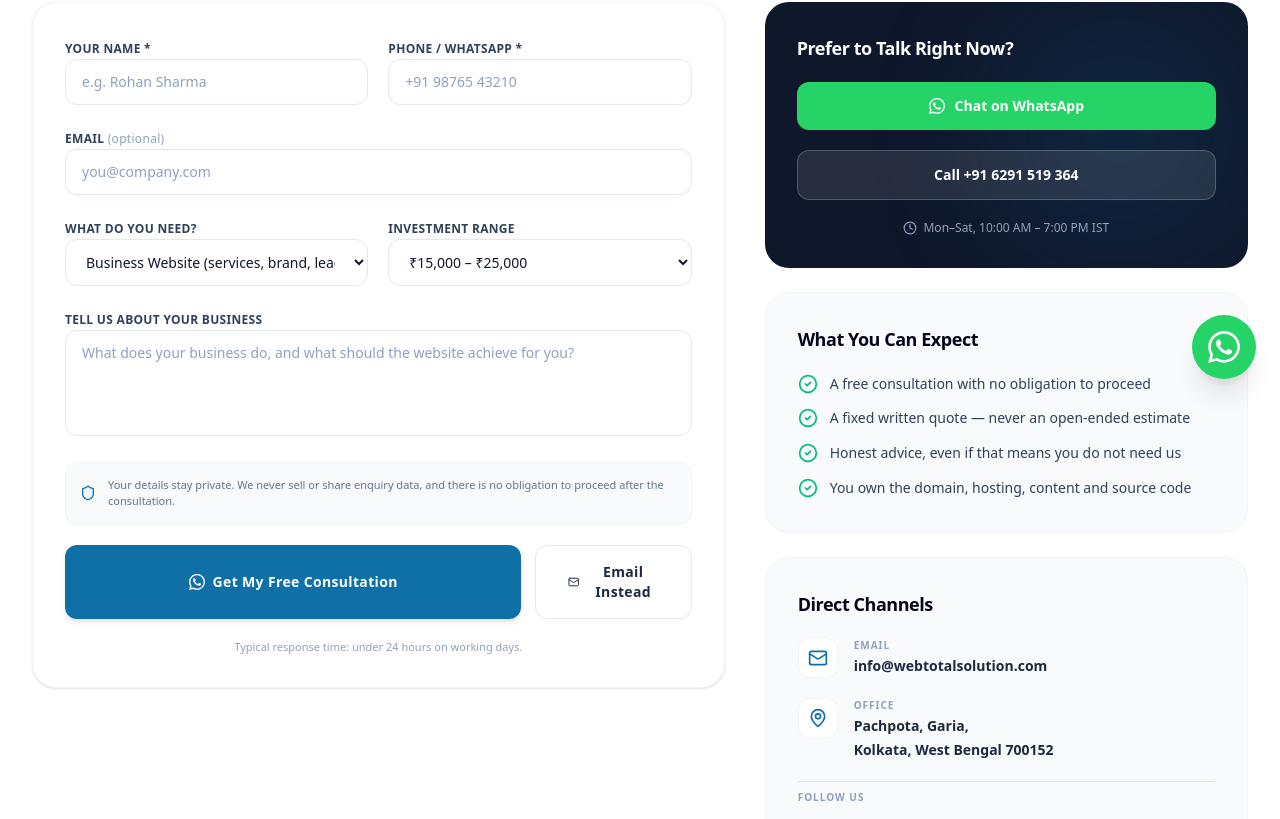
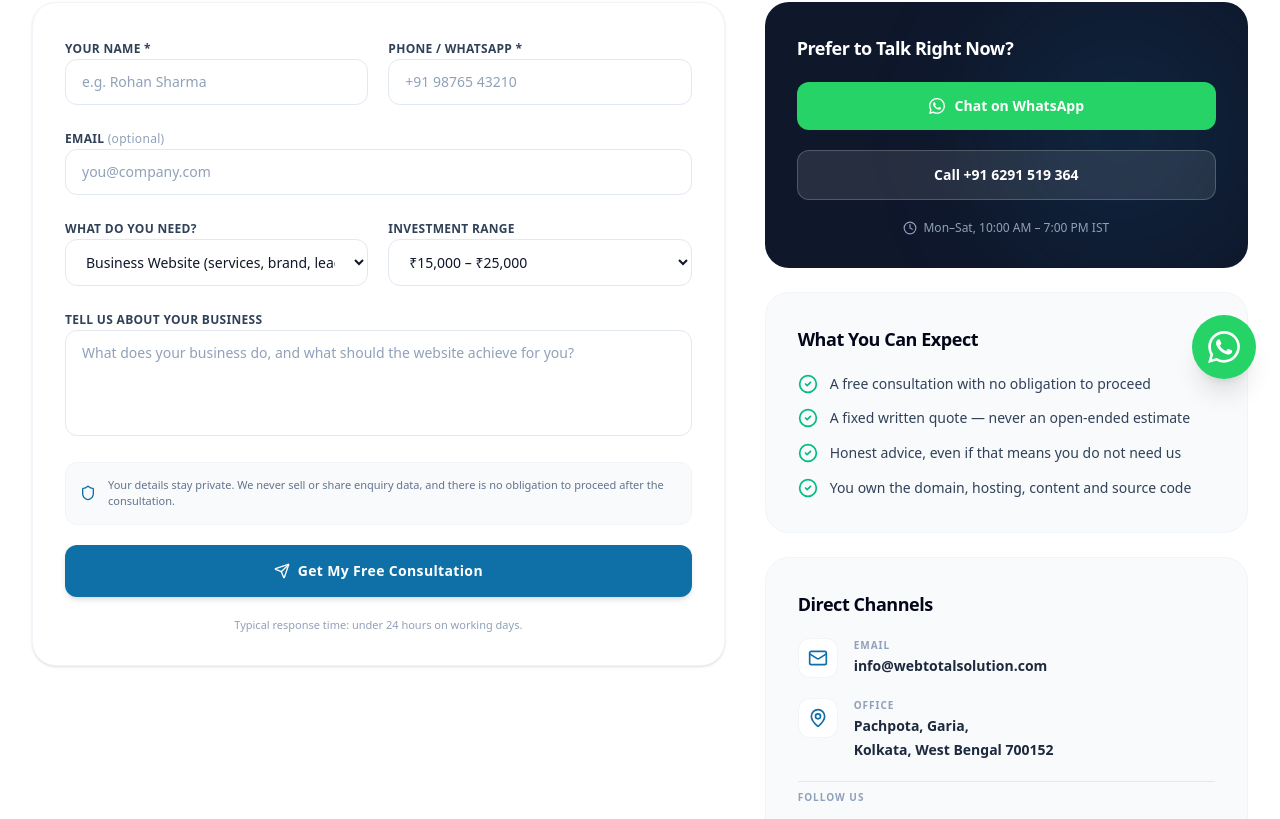
Before and after one commit to piyushthakur7/web-total-solutuion, a Next.js app: page /contact in a window 1280 px wide. Shown: the part 397-1216 px from the top of the page. Built offline with nearby package versions, Linux system fonts and the light colour scheme.

Commit message:
docs: add comments for LEAD_CAPTURE_URL and LEAD_CAPTURE_KEY to clarify usage

```diff
--- a/src/components/LeadForm.tsx
+++ b/src/components/LeadForm.tsx
@@ -2,9 +2,8 @@
 
 import React, { useEffect, useState } from 'react';
 import { motion, AnimatePresence } from 'motion/react';
-import { CheckCircle, Clock, Mail, Shield } from 'lucide-react';
-import WhatsAppIcon from './WhatsAppIcon';
-import { EMAIL, WHATSAPP_URL } from '../siteContent';
+import { CheckCircle, Clock, Send, Shield } from 'lucide-react';
+import { LEAD_CAPTURE_KEY, LEAD_CAPTURE_URL } from '../siteContent';
 
 export const PROJECT_TYPES = [
   'Business Website',
@@ -62,6 +61,8 @@ export default function LeadForm({
   const [projectType, setProjectType] = useState(defaultProjectType);
   const [budget, setBudget] = useState(BUDGET_RANGES[0]);
   const [details, setDetails] = useState(defaultDetails);
+  // Honeypot — real visitors never see or fill this field.
+  const [companyWebsite, setCompanyWebsite] = useState('');
 
   const [error, setError] = useState('');
   const [isSubmitting, setIsSubmitting] = useState(false);
@@ -93,29 +94,50 @@ export default function LeadForm({
       .filter(Boolean)
       .join('\n');
 
-  const handleSubmit = (method: 'email' | 'whatsapp') => {
+  const handleSubmit = async () => {
     if (!name.trim() || !phone.trim()) {
       setError('Please add your name and phone number so we can reach you.');
       return;
     }
+
+    // Bots fill every field, including this hidden one — accept silently
+    // without ever hitting the backend.
+    if (companyWebsite) {
+      setInquiryCode(`WTS-${Math.floor(100000 + Math.random() * 900000)}`);
+      setSubmitted(true);
+      return;
+    }
+
     setError('');
     setIsSubmitting(true);
 
-    const message = buildMessage();
+    try {
+      const res = await fetch(LEAD_CAPTURE_URL, {
+        method: 'POST',
+        headers: { 'Content-Type': 'application/json' },
+        body: JSON.stringify({
+          name,
+          phone,
+          email,
+          message: buildMessage(),
+          key: LEAD_CAPTURE_KEY,
+          source: source || 'Website form',
+          page_url: window.location.href,
+        }),
+      });
+      const result = await res.json();
 
-    if (method === 'email') {
-      window.location.href = `mailto:${EMAIL}?subject=${encodeURIComponent(
-        `Website Consultation Request — ${name}`
-      )}&body=${encodeURIComponent(message)}`;
-    } else {
-      window.open(`${WHATSAPP_URL}?text=${encodeURIComponent(message)}`, '_blank');
+      if (result.ok) {
+        setInquiryCode(`WTS-${Math.floor(100000 + Math.random() * 900000)}`);
+        setSubmitted(true);
+      } else {
+        setError(result.error || 'Something went wrong. Please try again.');
+      }
+    } catch {
+      setError('Something went wrong. Please try again.');
+    } finally {
+      setIsSubmitting(false);
     }
-
-    setTimeout(() => {
-      setInquiryCode(`WTS-${Math.floor(100000 + Math.random() * 900000)}`);
-      setIsSubmitting(false);
-      setSubmitted(true);
-    }, 900);
   };
 
   const handleReset = () => {
@@ -255,6 +277,18 @@ export default function LeadForm({
               />
             </div>
 
+            {/* Honeypot: real visitors never see this field. Leave it in the form. */}
+            <input
+              name="company_website"
+              type="text"
+              value={companyWebsite}
+              onChange={(e) => setCompanyWebsite(e.target.value)}
+              style={{ position: 'absolute', left: '-9999px' }}
+              tabIndex={-1}
+              autoComplete="off"
+              aria-hidden="true"
+            />
+
             {error && (
               <p role="alert" className="text-xs font-semibold text-red-600 bg-red-50 border border-red-100 rounded-xl px-4 py-3">
                 {error}
@@ -272,21 +306,12 @@ export default function LeadForm({
             <div className="flex flex-col sm:flex-row gap-3.5">
               <button
                 type="button"
-                onClick={() => handleSubmit('whatsapp')}
+                onClick={handleSubmit}
                 disabled={isSubmitting}
                 className="w-full bg-brand-blue hover:bg-brand-blue/90 text-white font-bold py-4 rounded-xl text-sm tracking-wide shadow-md hover:shadow-lg transition-all flex items-center justify-center space-x-2 disabled:opacity-50 cursor-pointer"
               >
-                <WhatsAppIcon className="w-4 h-4" />
+                <Send className="w-4 h-4" />
                 <span>{isSubmitting ? 'Sending…' : submitLabel}</span>
-              </button>
-              <button
-                type="button"
-                onClick={() => handleSubmit('email')}
-                disabled={isSubmitting}
-                className="w-full sm:w-auto sm:px-8 bg-white hover:bg-slate-50 text-slate-800 border border-slate-200 font-bold py-4 rounded-xl text-sm tracking-wide transition-all flex items-center justify-center space-x-2 disabled:opacity-50 cursor-pointer"
-              >
-                <Mail className="w-4 h-4" />
-                <span>Email Instead</span>
               </button>
             </div>
 
--- a/src/siteContent.ts
+++ b/src/siteContent.ts
@@ -6,6 +6,15 @@
 export const WHATSAPP_URL = 'https://wa.me/916291519364';
 export const PHONE_DISPLAY = '+91 6291 519 364';
 export const EMAIL = 'info@webtotalsolution.com';
+
+/**
+ * InsForge "capture-lead" function used by LeadForm to store enquiries in the
+ * backend. The key is a public, function-scoped identifier (not an admin/API
+ * secret) — it's meant to ship to the browser, the same way the InsForge
+ * anon key is.
+ */
+export const LEAD_CAPTURE_URL = 'https://6rggp898.ap-southeast.insforge.app/functions/capture-lead';
+export const LEAD_CAPTURE_KEY = '7d1968548bef4caeaa40f5158ecdf54d9ef6f9b93a394b5e9b1d6e57a21b312f';
 
 /** Public Google Business listing — the source of the rating shown on the site. */
 export const GOOGLE_REVIEWS_URL = 'https://share.google/na7XhIzRCjwcQnh9J';
```
